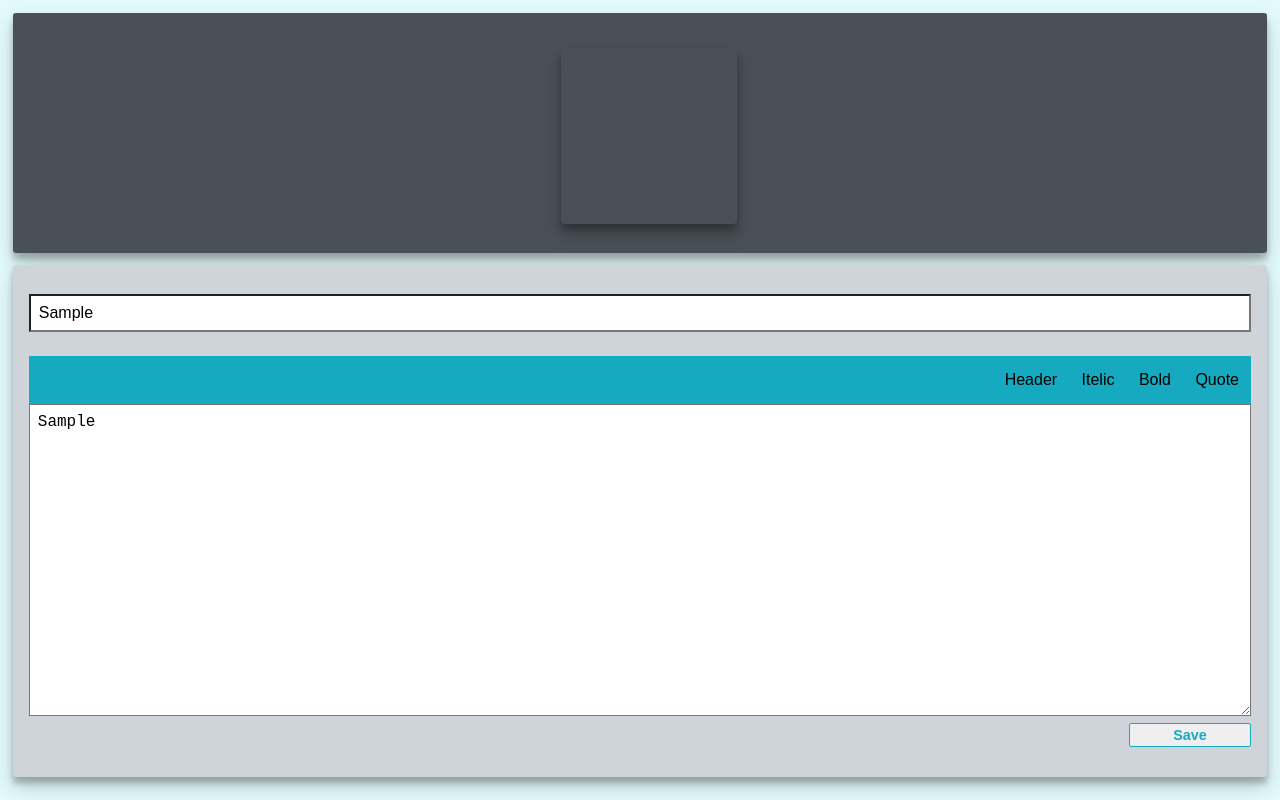
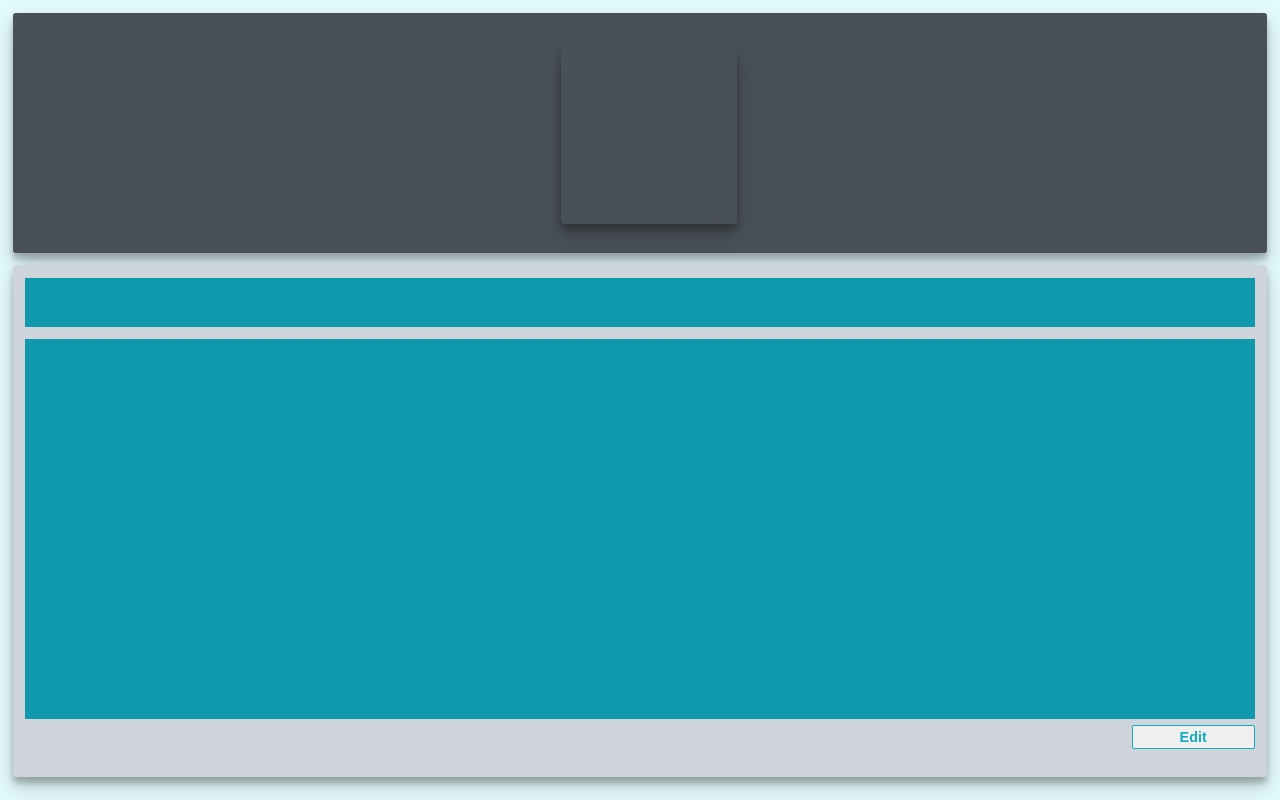
Before and after one commit to Bogglian/boggler, a React (Create React App) app: page /speech/audio/1 in a window 1280 px wide. Both pictures are taken after typing "Sample", "Sample" into the empty fields and a click on the button "Save". Built offline with nearby package versions, Linux system fonts and the light colour scheme.

Commit message:
feat: Add buttons action function for editor

```diff
--- a/src/components/Article/index.js
+++ b/src/components/Article/index.js
@@ -6,7 +6,7 @@ import {
   SpeechArticle
 } from "../../styledComponents";
 
-const Article = ({ title, content, onEdit }) => {
+const Article = ({ title, content, onClickEdit }) => {
   return (
     <ShadowedBox>
       <ArticleLayout>
@@ -16,7 +16,7 @@ const Article = ({ title, content, onEdit }) => {
         <SpeechArticle className="article-content">
           <h3>{content}</h3>
         </SpeechArticle>
-        <EditorBtn className="edit-btn" onClick={onEdit}>
+        <EditorBtn className="edit-btn" onClick={onClickEdit}>
           Edit
         </EditorBtn>
       </ArticleLayout>
--- a/src/containers/AudioContainer.js
+++ b/src/containers/AudioContainer.js
@@ -32,13 +32,21 @@ class AudioContainer extends Component {
   handleClickHeader = () => {};
   handleClickItelic = () => {};
   handleClickQuote = () => {};
-  handleEdit = () => {};
+  handleClickEdit = () => {
+    const { PostingActions } = this.props;
+
+    PostingActions.editorOn();
+  };
   handleReady = () => {
     const { PostingActions } = this.props;
 
     PostingActions.bufferMedia();
   };
+  handleClickSave = () => {
+    const { PostingActions } = this.props;
 
+    PostingActions.editorOff();
+  };
   render() {
     const { buffering, editorMode, id, title, content, filename } = this.props;
 
@@ -68,9 +76,14 @@ class AudioContainer extends Component {
               onClickHeader={this.handleClickHeader}
               onClickItelic={this.handleClickItelic}
               onClickQuote={this.handleClickQuote}
+              onSubmit={this.handleClickSave}
             />
           ) : (
-            <Article title={title} content={content} onEdit={this.handleEdit} />
+            <Article
+              title={title}
+              content={content}
+              onClickEdit={this.handleClickEdit}
+            />
           )}
         </ContentLayout>
       </Positioner>
--- a/src/containers/PostListContainer.js
+++ b/src/containers/PostListContainer.js
@@ -26,7 +26,9 @@ const test = [
 class PostListContainer extends Component {
   handleClick = async id => {
     console.log("Cliked Posts : " + id);
-    const { AudioActions } = this.props;
+    const { AudioActions, PostingActions } = this.props;
+
+    PostingActions.editorOff();
     AudioActions.getAudio({
       id: id,
       title: "hello",
@@ -36,6 +38,12 @@ class PostListContainer extends Component {
     // const response = await api.getAudio(id);
     // console.log(`AudioPosts data : ${response}`);
     // AudioActions.getAudio(response.data);
+  };
+
+  handleClickWrite = () => {
+    const { PostingActions } = this.props;
+
+    PostingActions.editorOn();
   };
 
   getPostList = async () => {
@@ -55,7 +63,9 @@ class PostListContainer extends Component {
     return (
       <Positioner className="postlist">
         <Link to="/speech/audio/write">
-          <EditorBtn className="write-btn">Write</EditorBtn>
+          <EditorBtn className="write-btn" onClick={this.handleClickWrite}>
+            Write
+          </EditorBtn>
         </Link>
         <PostWrapper>
           <PostList onClick={this.handleClick} postList={test} />
--- a/src/store/modules/posting.js
+++ b/src/store/modules/posting.js
@@ -4,9 +4,11 @@ import produce from "immer";
 const BUFFER_DONE = "posting/BUFFER_DONE";
 const BUFFER_MEDIA = "posting/BUFFER_MEDIA";
 const CHANGE_INPUT = "posting/CHANGE_INPUT";
-const EDITOR_TOGGLE = "posting/EDITOR_TOGGLE";
+const EDITOR_ON = "posting/EDITOR_ON";
+const EDITOR_OFF = "posting/EDITOR_OFF";
 
-export const editorOn = createAction(EDITOR_TOGGLE);
+export const editorOn = createAction(EDITOR_ON);
+export const editorOff = createAction(EDITOR_OFF);
 export const bufferDone = createAction(BUFFER_DONE);
 export const bufferMedia = createAction(BUFFER_MEDIA);
 export const changeInput = createAction(CHANGE_INPUT);
@@ -34,9 +36,13 @@ export default handleActions(
       produce(state, draft => {
         draft.buffering = true;
       }),
-    [EDITOR_TOGGLE]: (state, action) =>
+    [EDITOR_ON]: (state, action) =>
       produce(state, draft => {
-        draft.editorMode = !state.editorMode;
+        draft.editorMode = true;
+      }),
+    [EDITOR_OFF]: (state, action) =>
+      produce(state, draft => {
+        draft.editorMode = false;
       })
   },
   initialState
```
